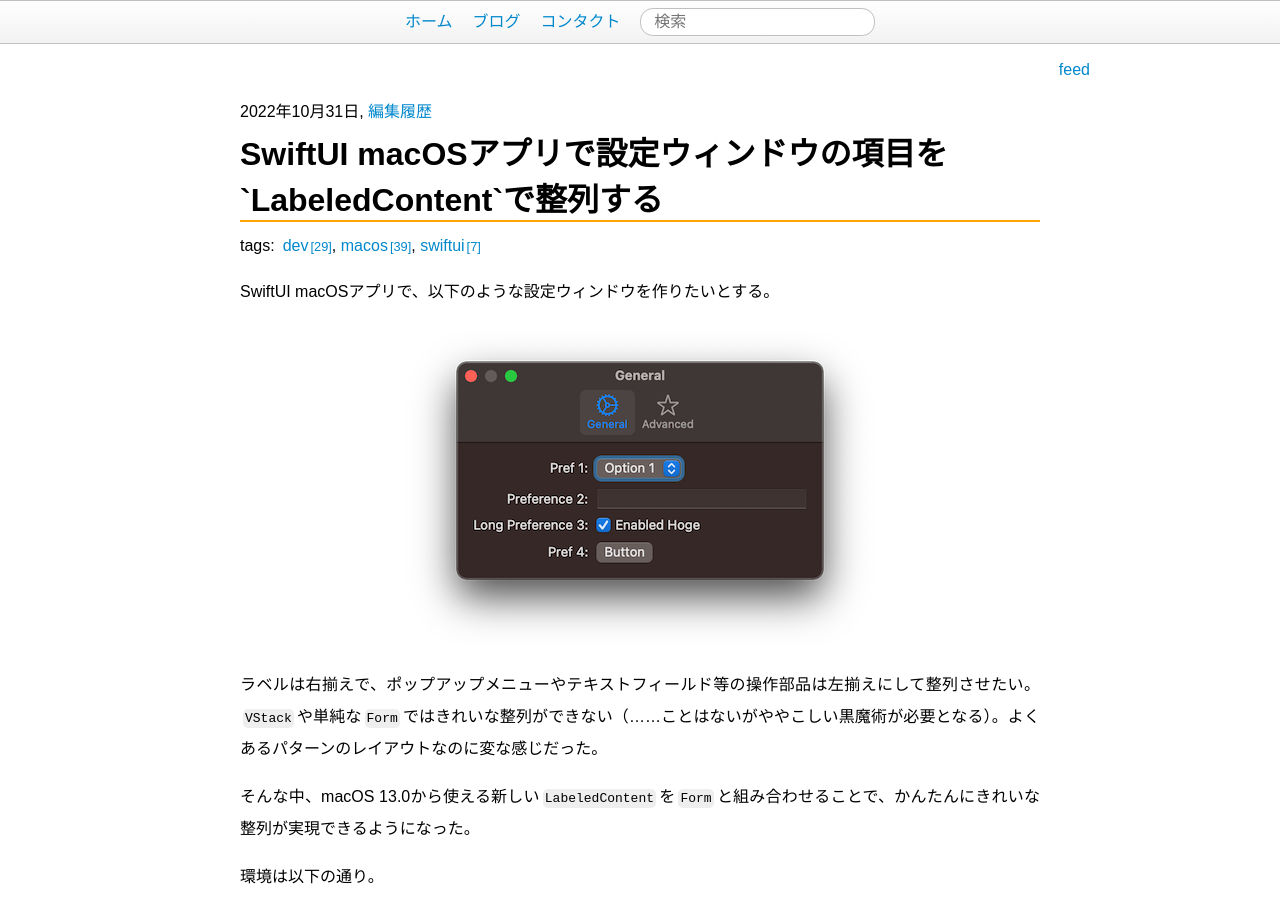
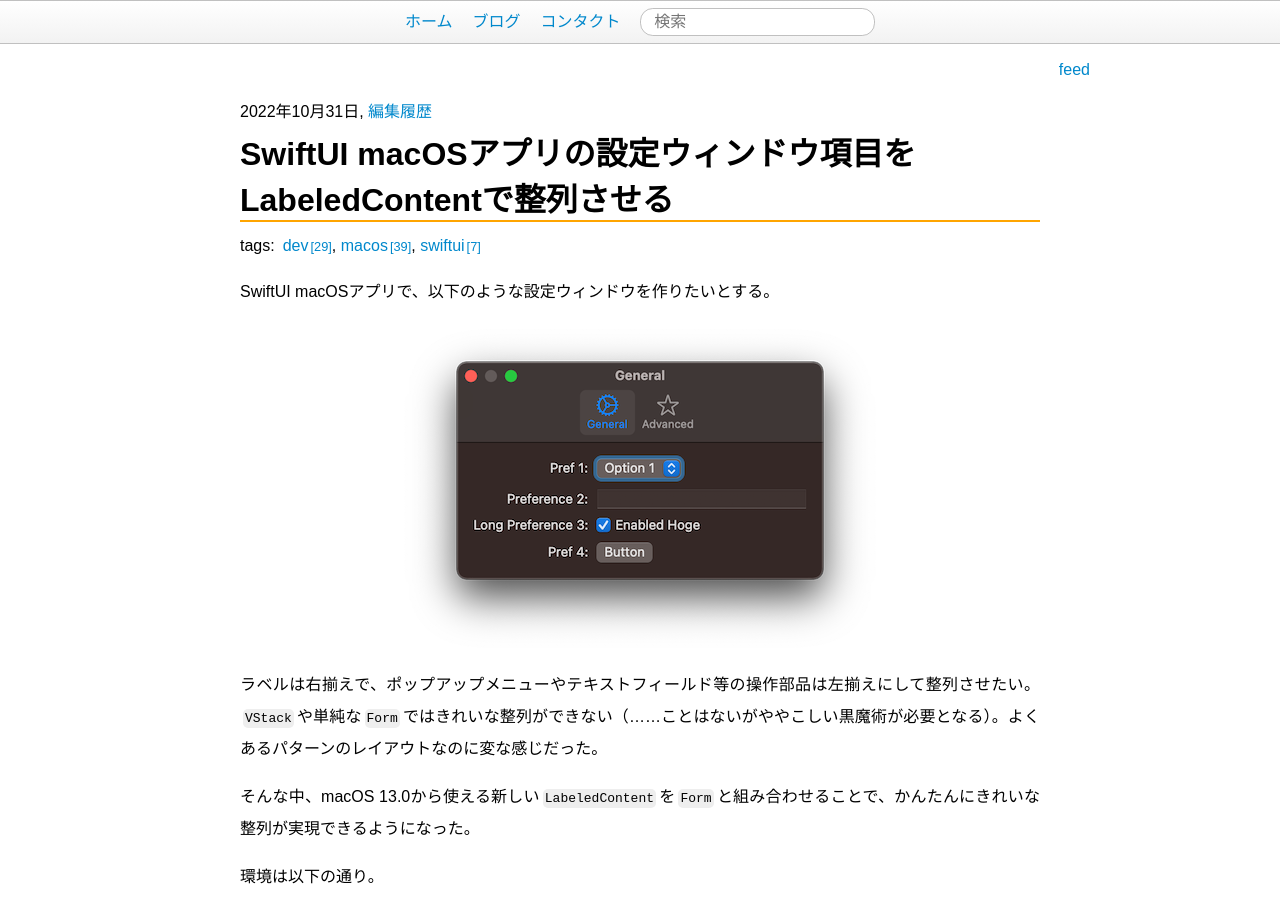
Before and after one commit to GenjiApp/genjiapp.github.io, a Jekyll site: the page built from _posts/2022-10-31-swiftui-align-setting-items.md, in a window 1280 px wide and 900 px high. Built offline with Jekyll 4.4.1, drawn with Linux system fonts in a browser that asks for light colours.

Commit message:
fix title

```diff
--- a/_posts/2022-10-31-swiftui-align-setting-items.md
+++ b/_posts/2022-10-31-swiftui-align-setting-items.md
@@ -1,5 +1,5 @@
 ---
-title: SwiftUI macOSアプリで設定ウィンドウの項目を`LabeledContent`で整列する
+title: SwiftUI macOSアプリの設定ウィンドウ項目をLabeledContentで整列させる
 layout: post
 tags: dev macos swiftui
 ---
```
